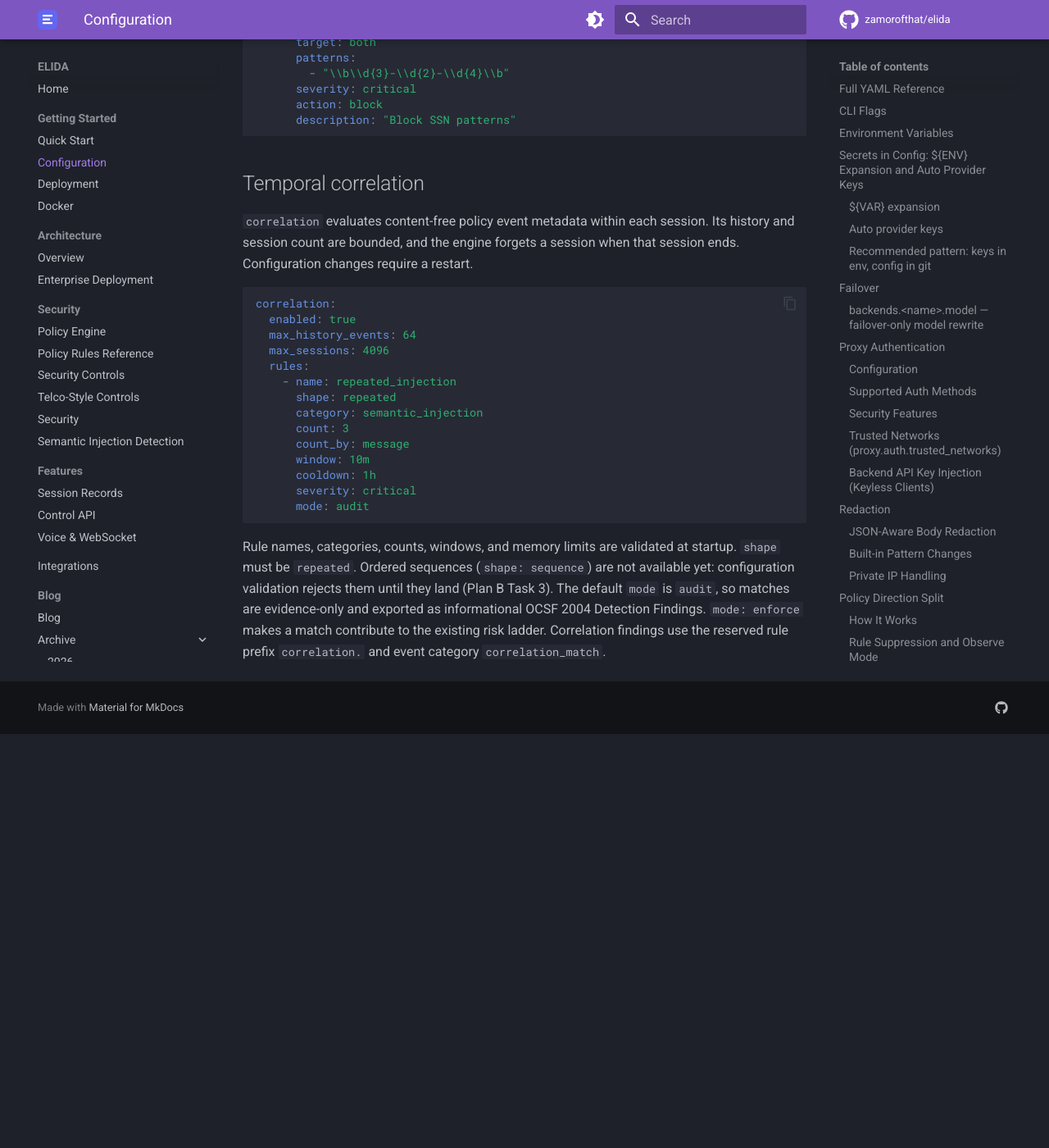
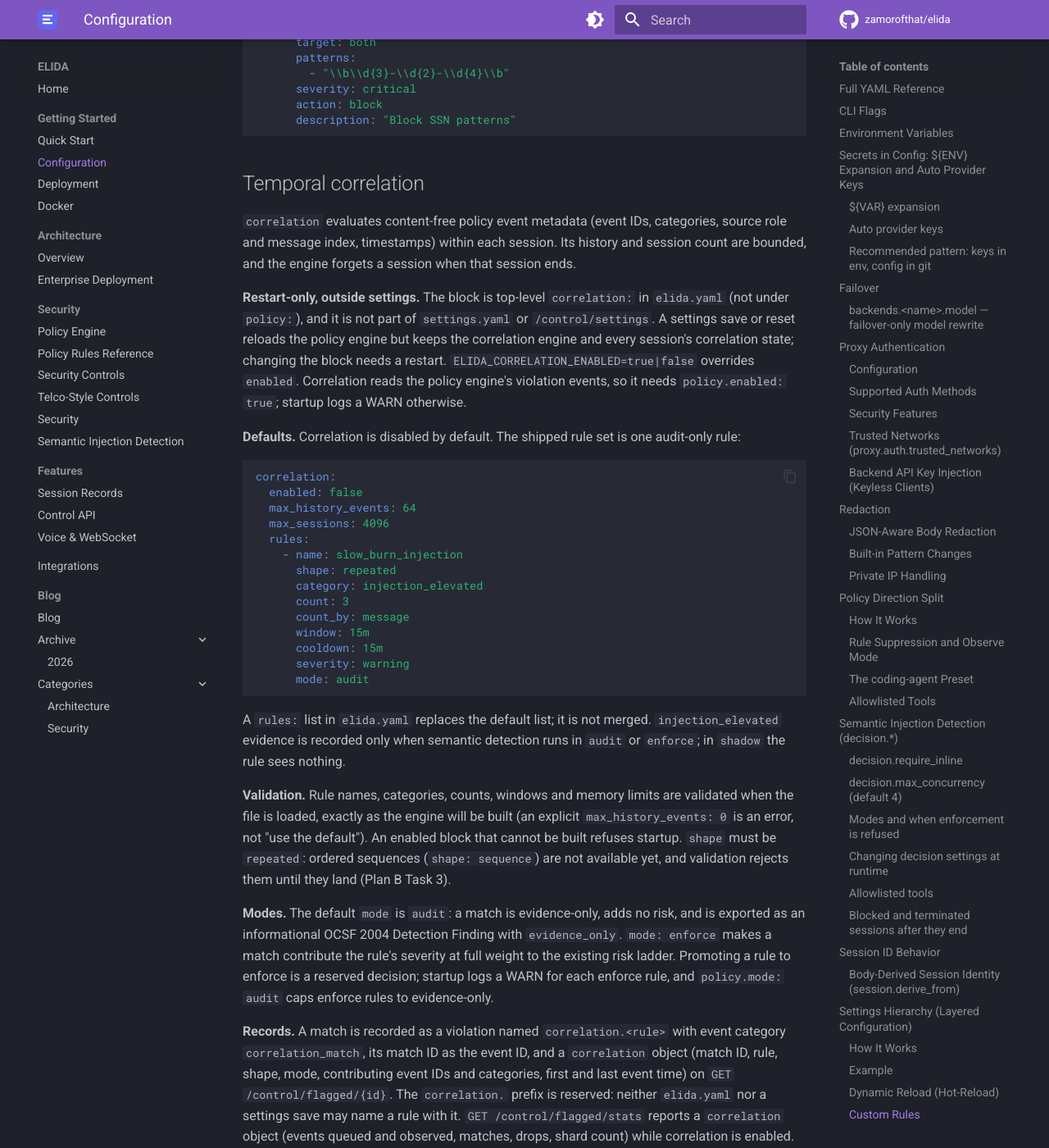
Before and after one commit to zamorofthat/elida, an MkDocs documentation site: the page built from docs/configuration.md, in a window 1280 px wide and 1400 px high, scrolled down 20438 px. Shown: the whole window at 82% size. Built offline with MkDocs 1.6.1 and Material for MkDocs 9.7.7, drawn with Linux system fonts in a browser that asks for light colours; comment, search, counter and statistics services are not loaded; before the commit the page ends 21333 px from its top, so only the background shows below that; some of the changed text lies outside the part shown.

Commit message:
fix(config): ship the audit-only slow_burn_injection default rule
D8: DefaultConfig and configs/elida.yaml carry one audit-only rule,
slow_burn_injection (repeated injection_elevated, count 3, count_by
message, 15m window and cooldown, warning); correlation stays disabled
by default. A sample-equality test pins the two together. The block
stays top-level correlation: (restart-only, outside Settings), now
documented as such, with the ELIDA_CORRELATION_ENABLED override and an
.env.example line.

````diff
--- a/docs/configuration.md
+++ b/docs/configuration.md
@@ -847,32 +847,67 @@ policy:
 
 ## Temporal correlation
 
-`correlation` evaluates content-free policy event metadata within each
-session. Its history and session count are bounded, and the engine forgets a
-session when that session ends. Configuration changes require a restart.
+`correlation` evaluates content-free policy event metadata (event IDs,
+categories, source role and message index, timestamps) within each session.
+Its history and session count are bounded, and the engine forgets a session
+when that session ends.
+
+**Restart-only, outside settings.** The block is top-level `correlation:` in
+`elida.yaml` (not under `policy:`), and it is not part of `settings.yaml` or
+`/control/settings`. A settings save or reset reloads the policy engine but
+keeps the correlation engine and every session's correlation state; changing
+the block needs a restart. `ELIDA_CORRELATION_ENABLED=true|false` overrides
+`enabled`. Correlation reads the policy engine's violation events, so it
+needs `policy.enabled: true`; startup logs a WARN otherwise.
+
+**Defaults.** Correlation is disabled by default. The shipped rule set is one
+audit-only rule:
 
 ```yaml
 correlation:
-  enabled: true
+  enabled: false
   max_history_events: 64
   max_sessions: 4096
   rules:
-    - name: repeated_injection
+    - name: slow_burn_injection
       shape: repeated
-      category: semantic_injection
+      category: injection_elevated
       count: 3
       count_by: message
-      window: 10m
-      cooldown: 1h
-      severity: critical
+      window: 15m
+      cooldown: 15m
+      severity: warning
       mode: audit
 ```
 
-Rule names, categories, counts, windows, and memory limits are validated at
-startup. `shape` must be `repeated`. Ordered sequences (`shape: sequence`)
-are not available yet: configuration validation rejects them until they land
-(Plan B Task 3). The default `mode` is
-`audit`, so matches are evidence-only and exported as informational OCSF 2004
-Detection Findings. `mode: enforce` makes a match contribute to the existing
-risk ladder. Correlation findings use the reserved rule prefix `correlation.`
-and event category `correlation_match`.
+A `rules:` list in `elida.yaml` replaces the default list; it is not merged.
+`injection_elevated` evidence is recorded only when semantic detection runs
+in `audit` or `enforce`; in `shadow` the rule sees nothing.
+
+**Validation.** Rule names, categories, counts, windows and memory limits are
+validated when the file is loaded, exactly as the engine will be built (an
+explicit `max_history_events: 0` is an error, not "use the default"). An
+enabled block that cannot be built refuses startup. `shape` must be
+`repeated`: ordered sequences (`shape: sequence`) are not available yet, and
+validation rejects them until they land (Plan B Task 3).
+
+**Modes.** The default `mode` is `audit`: a match is evidence-only, adds no
+risk, and is exported as an informational OCSF 2004 Detection Finding with
+`evidence_only`. `mode: enforce` makes a match contribute the rule's severity
+at full weight to the existing risk ladder. Promoting a rule to enforce is a
+reserved decision; startup logs a WARN for each enforce rule, and
+`policy.mode: audit` caps enforce rules to evidence-only.
+
+**Records.** A match is recorded as a violation named `correlation.<rule>`
+with event category `correlation_match`, its match ID as the event ID, and a
+`correlation` object (match ID, rule, shape, mode, contributing event IDs and
+categories, first and last event time) on `GET /control/flagged/{id}`. The
+`correlation.` prefix is reserved: neither `elida.yaml` nor a settings save
+may name a rule with it. `GET /control/flagged/stats` reports a
+`correlation` object (events queued and observed, matches, drops, shard
+count) while correlation is enabled.
+
+`count_by: message` counts distinct messages (source role and message
+index). Events with message index 0 (metric, anomaly and tool violations, and
+findings in a request's first message) are treated as having no message and
+count individually.
````
Also changed, not shown: 4 other files.
